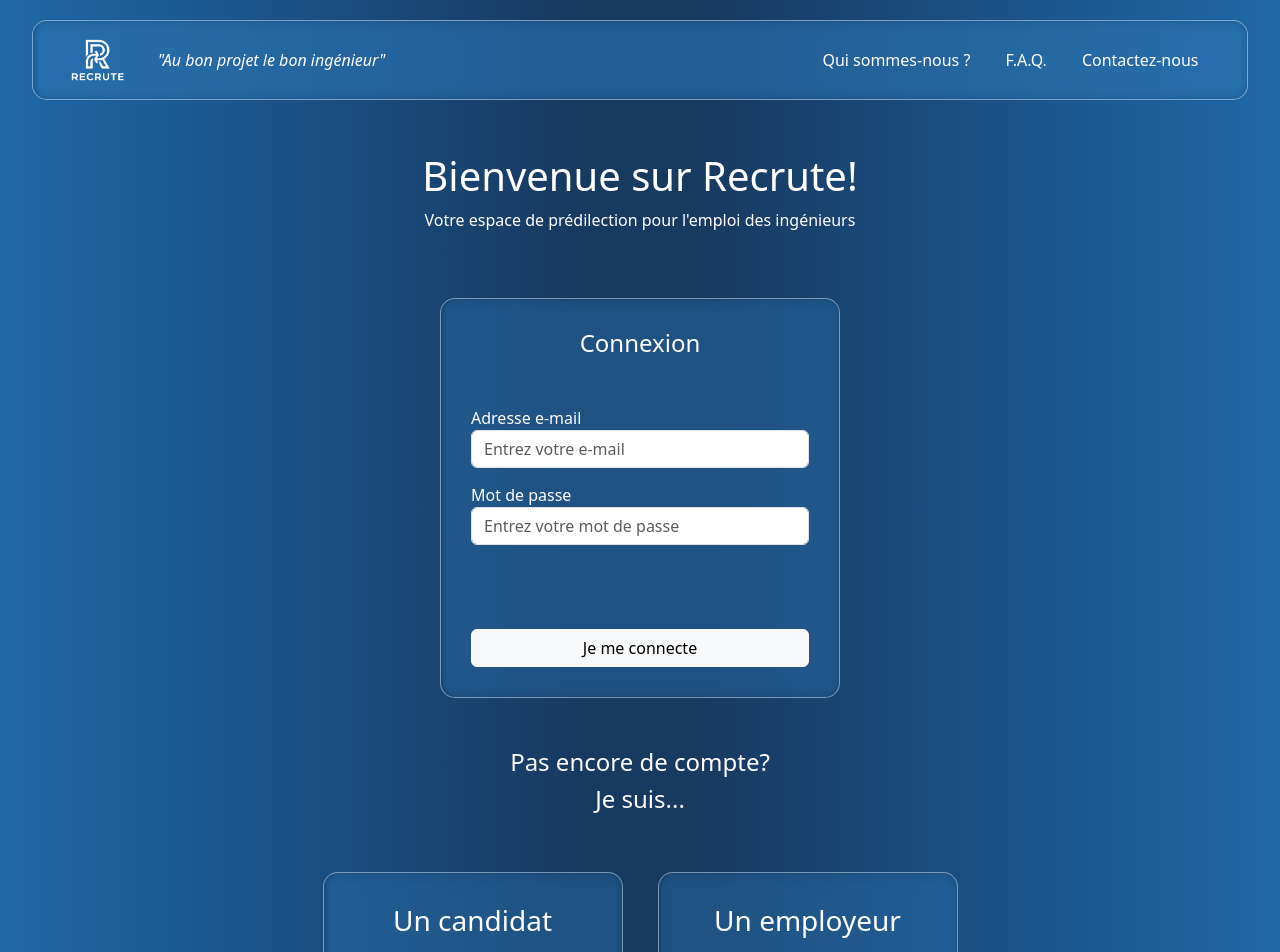
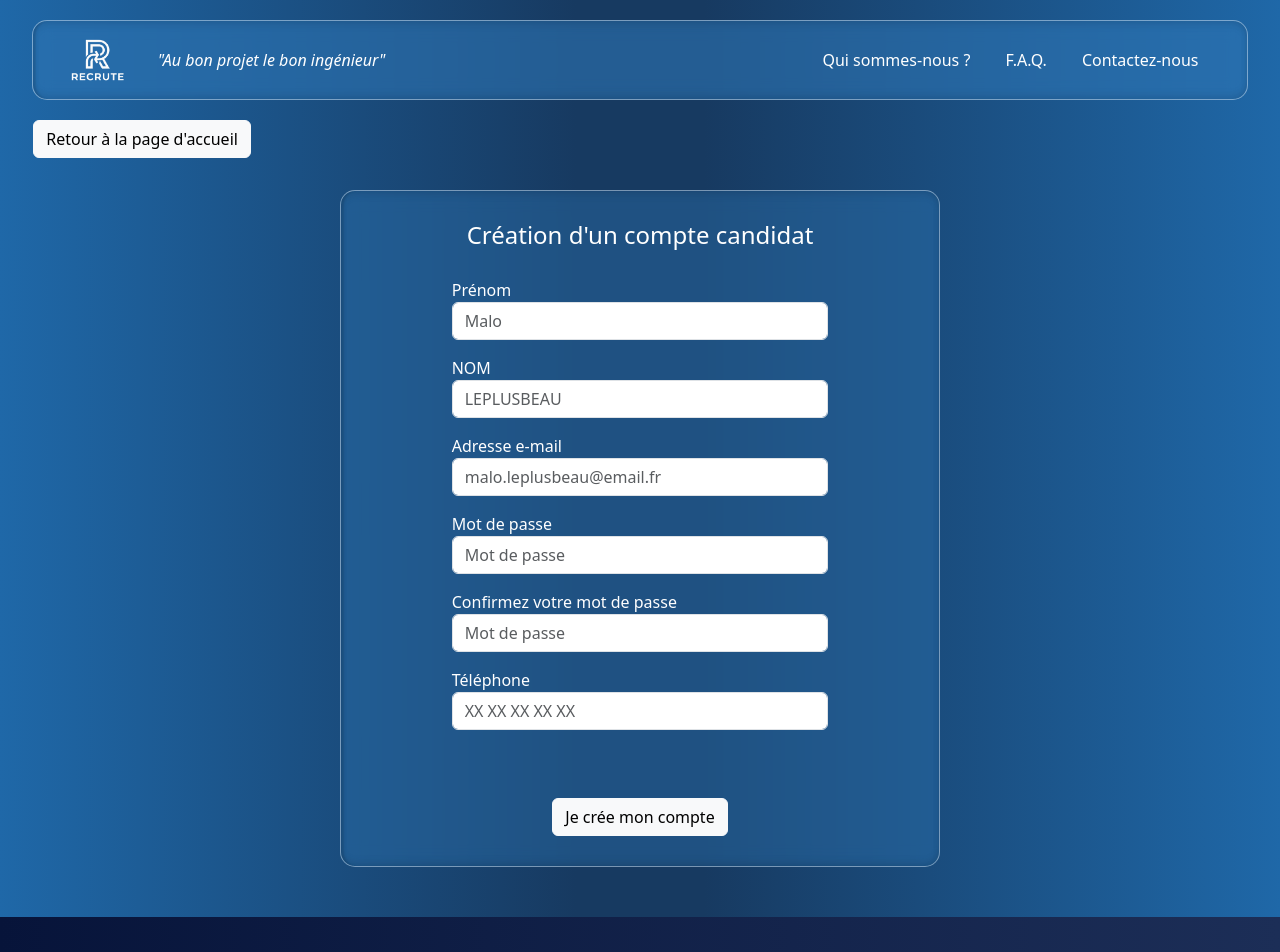
Before and after one commit to nehadyasmine-creator/Recrute, an Angular app in the folder projet-recrute/: page /inscription-candidat in a window 1280 px wide. Before the commit this address led to /. Shown: the top 952 px of the page. Built offline with nearby package versions, Linux system fonts and the light colour scheme.

Commit message:
ajout inscription candidat

```diff
--- a/projet-recrute/src/app/home/home.html
+++ b/projet-recrute/src/app/home/home.html
@@ -1,6 +1,4 @@
-<div class="home-container">
-    <div class="home-content"
-        style="align-items:center; display:flex; flex-direction:column; color:white; margin-top:2.5%;">
+<div class="home-content" style="align-items:center; display:flex; flex-direction:column; color:white; margin-top:2.5%;">
     <h1>Bienvenue sur Recrute!</h1>
     <p>Votre espace de prédilection pour l'emploi des ingénieurs</p>
 
@@ -25,16 +23,22 @@
     <h4>Pas encore de compte?</h4>
     <h4>Je suis...</h4>
     <div class="inscriptions">
-            <div class = "inscription_card">
+        <div class="inscription_card">
             <h3 style="margin-top:5%;">Un candidat</h3>
             <h6>à la recherche du poste idéal.</h6>
-                <a style=" display: flex ; height: 40%; width: auto; margin-left:2%;  margin-top:10%;" href="/"><img src="assets/pictos/candidat_picto.png" alt="Logo Recrute"  ></a>
-                <button type="submit" class="btn btn-light" style="margin-bottom:5%;">Je crée mon compte</button>
+            <div style=" display: flex ; height: 40%; width: auto; margin-left:2%;  margin-top:10%;"><img
+                    src="assets/pictos/candidat_picto.png" alt="Logo Recrute"></div>
+            <button routerLink="/inscription-candidat" type="button" class="btn btn-light" style="margin-bottom:5%;">Je
+                crée mon compte</button>
+
         </div>
-            <div class = "inscription_card">
+        <div class="inscription_card">
             <h3 style="margin-top:5%;">Un employeur</h3>
             <h6>à la recherche du talent idéal.</h6>
-                <a style=" display: flex ; height: 40%; width: auto; margin-left:2%; margin-top:10%;" href="/"><img src="assets/pictos/employeur_picto.png" alt="Logo Recrute"  ></a>
-                <button type="submit" class="btn btn-light" style="margin-bottom:5%;">Je crée mon compte</button>
+            <div style=" display: flex ; height: 40%; width: auto; margin-left:2%; margin-top:10%;"><img
+                    src="assets/pictos/employeur_picto.png" alt="Logo Recrute"></div>
+            <button routerLink="/inscription-employeur" type="button" class="btn btn-light" style="margin-bottom:5%;">Je
+                crée mon compte</button>
         </div>
     </div>
+</div>
--- a/projet-recrute/src/app/home/home.ts
+++ b/projet-recrute/src/app/home/home.ts
@@ -1,8 +1,9 @@
 import { Component } from '@angular/core';
+import { RouterLink } from '@angular/router';
 
 @Component({
   selector: 'app-home',
-  imports: [],
+  imports: [RouterLink],
   templateUrl: './home.html',
   styleUrl: './home.scss',
 })
--- /dev/null
+++ b/projet-recrute/src/app/inscription-candidat/inscription-candidat.html
@@ -0,0 +1,38 @@
+<button routerLink="/" type="button" class="btn btn-light" style="margin-left:2.6%;">Retour à la page d'accueil</button>
+<div class="inscription_candidat_content"
+    style="align-items:center; display:flex; flex-direction:column; color:white; margin-top:2.5%;">
+    <div class="inscription-card">
+        <h4>Création d'un compte candidat</h4>
+        <form style="width:70%;">
+            <div class="inputs-group mb-5 ">
+                <div class="form-group mb-3">
+                    <label for="input1">Prénom</label>
+                    <input type="text" class="form-control" id="input1" placeholder="Malo">
+                </div>
+                <div class="form-group mb-3">
+                    <label for="input2">NOM</label>
+                    <input type="text" class="form-control" id="input2" placeholder="LEPLUSBEAU" oninput="this.value = this.value.toUpperCase()">
+                </div>
+                <div class="form-group mb-3">
+                    <label for="input3">Adresse e-mail</label>
+                    <input type="email" class="form-control" id="input3" placeholder="malo.leplusbeau@email.fr">
+                </div>
+
+                <div class="form-group mb-3">
+                    <label for="input4">Mot de passe</label>
+                    <input type="password" class="form-control" id="input4" placeholder="Mot de passe">
+                </div>
+                <div class="form-group mb-3">
+                    <label for="input5">Confirmez votre mot de passe</label>
+                    <input type="password" class="form-control" id="input5" placeholder="Mot de passe">
+                </div>
+                <div class="form-group mb-3">
+                    <label for="input6">Téléphone</label>
+                    <input type="tel" class="form-control" id="input6" placeholder="XX XX XX XX XX">
+                </div>
+            </div>
+        </form>
+        <button type="submit" class="btn btn-light">Je crée mon compte</button>
+
+    </div>
+</div>
--- /dev/null
+++ b/projet-recrute/src/app/inscription-candidat/inscription-candidat.scss
@@ -0,0 +1,21 @@
+.inscription-card{
+    position: relative;
+    flex-direction: column;
+    width: 600px;
+    max-width: 90%;
+    margin-bottom: 50px;
+    //height: 400px;
+    justify-content:space-between;
+
+
+    background: rgba(45, 117, 180, 0.4);
+    backdrop-filter: blur(10px);
+    border-radius: 15px;
+    display: flex;
+    gap: 20px;
+    align-items: center;
+
+    box-shadow: inset 5px 0 2px -2px rgba(0, 0, 0, 0.1), inset -2px 0 8px -5px rgba(0, 0, 0, 0.1), inset 0 5px 8px -2px rgba(0, 0, 0, 0.1), inset 0 -5px 8px -2px rgba(0, 0, 0, 0.1);
+    border: 1.5px solid rgba(255, 255, 255, 0.4);
+    padding: 30px;
+}
--- /dev/null
+++ b/projet-recrute/src/app/inscription-employeur/inscription-employeur.html
@@ -0,0 +1 @@
+<p>inscription-employeur works!</p>
```
Also changed, not shown: projet-recrute/src/app/app.routes.ts (+8 -1 lines), projet-recrute/src/app/inscription-candidat/inscription-candidat.ts (added, +12 -0 lines), projet-recrute/src/app/inscription-employeur/inscription-employeur.ts (added, +11 -0 lines), projet-recrute/src/app/inscription-employeur/inscription-employeur.scss (added). Lines whose indentation alone changed are shown as unchanged.
